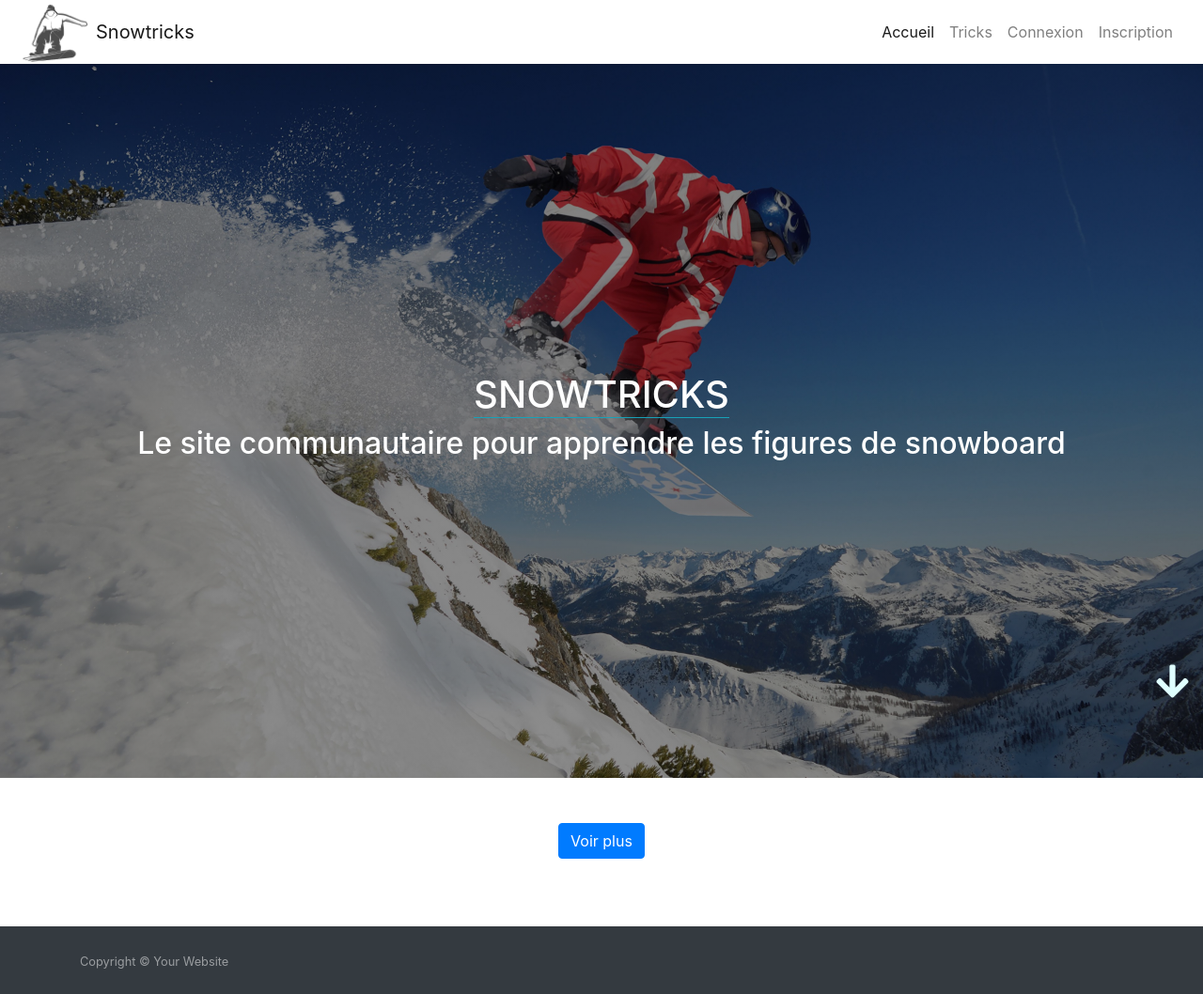
After one commit to TomCampion/SnowTricks, a Symfony app: template templates/frontend/home.twig in a window 1280 px wide. The commit adds this page. Shown: the whole page at 94% size. Run offline with Twig, Linux system fonts and the light colour scheme; the template is opened without the code that fills it, so the values that code supplies are empty; some libraries are stand-ins or nearby versions.

Commit message:
creation of the home page

```diff
--- a/public/css/main.css
+++ b/public/css/main.css
@@ -45,23 +45,51 @@ section{
     font-size: 1.5rem;
 }
 
-label[for=edit_profile_picture_avatar]
+#change-avatar label[for=edit_profile_picture_avatar]
 {
     margin-bottom: 0px;
     cursor: pointer;
 }
 
-form[name=edit_profile_picture]
+#change-avatar form[name=edit_profile_picture]
 {
     display: inherit;
 }
 
-.custom-file-label, #edit_profile_picture_avatar, .custom-file
+#change-avatar .custom-file-label, #edit_profile_picture_avatar, #change-avatar .custom-file
 {
     display: none !important;
 }
 
-form[name=edit_profile_picture] .form-group
+#change-avatar form[name=edit_profile_picture] .form-group
 {
     margin-bottom: 0px;
 }
+
+textarea {
+    height: 140px !important;
+}
+
+#bg{
+    height: 95vh;
+    margin:0;
+    padding:0;
+    background: linear-gradient(rgba(0, 0, 0, 0.5), rgba(0, 0, 0, 0.45)),  url("/snowtricks/public/images/bg.jpg") no-repeat center fixed;
+    -webkit-background-size: cover; /* pour anciens Chrome et Safari */
+    background-size: cover; /* version standardisée */
+}
+
+#arrow{
+    font-size: 40px;
+    position: absolute;
+    bottom: 0;
+    right: 0;
+    margin-right: 15px;
+    margin-bottom: 55px;
+    color: lightcyan;
+}
+
+#add_trick{
+    position: absolute;
+    right: 100px;
+}
--- /dev/null
+++ b/templates/frontend/home.twig
@@ -0,0 +1,54 @@
+{% extends 'base.html.twig' %}
+
+{% block title %} Snowtricks {% endblock %}
+
+{% block content %}
+    <div id="bg" class="container-fluid d-flex flex-column justify-content-center text-white align-items-center font-weight-bolder">
+        <h1 class="border-bottom border-info">SNOWTRICKS</h1>
+        <h2 class="text-center">Le site communautaire pour apprendre les figures de snowboard</h2>
+        <a href="#tricks"><i id="arrow" class="fas fa-arrow-down"></i></a>
+    </div>
+    <div id="tricks" class="container-fluid">
+
+    {% for message in app.flashes('success') %}
+    <div class="container-fluid mt-3 text-center container alert alert-success">
+        {{ message }}
+    </div>
+{% endfor %}
+
+        <div class="p-sm-5 pt-4 row">
+
+            {% for trick in tricks %}
+
+                <div class="col-sm mb-4">
+                    <div class="card mx-auto" style="width: 18rem;">
+                        {% if trick.images is empty %}
+                            <img class="shadow-sm" style="height: 200px;" src="{{asset('images/trick/default.jpg')}}">
+                        {% else %}
+                            <img class="shadow-sm" style="height: 200px;" src="{{asset('images/trick/' ~ trick.id ~ '/' ~ trick.images.first.filename ) }}" alt="{{ trick.name }}">
+                        {% endif %}
+                        <div class="card-body">
+                            <h5 class="card-title d-inline">{{trick.name}}</h5>
+                            {% if trick.author == app.user %}
+                            <div class="float-right">
+                                <a href="{{ path('edit_trick',{ 'trick_id': trick.id } ) }}"> <i class="mr-2 text-dark fas fa-pencil-alt"></i></a>
+                                <a onclick="return confirm('Etes-vous sûr de vouloir supprimer ce trick ?')" href="{{ path('delete_trick',{ 'trick_id': trick.id } ) }}"><i class="text-dark fas fa-trash-alt"></i></a>
+                            </div>
+                            {% endif %}
+                        </div>
+                    </div>
+                </div>
+
+            {% endfor %}
+
+        <div class="container-fluid text-center mb-4">
+            <button type="button" class="btn btn-primary">Voir plus</button>
+            {% if app.user %}
+                <button id="add_trick" type="button" class="btn btn-primary"><a class="text-white" href="{{ path('add_trick') }}">Ajouter un trick</a></button>
+            {% endif %}
+        </div>
+
+        </div>
+
+    </div>
+{% endblock %}
```
Also changed, not shown: public/images/bg.jpg (added).
